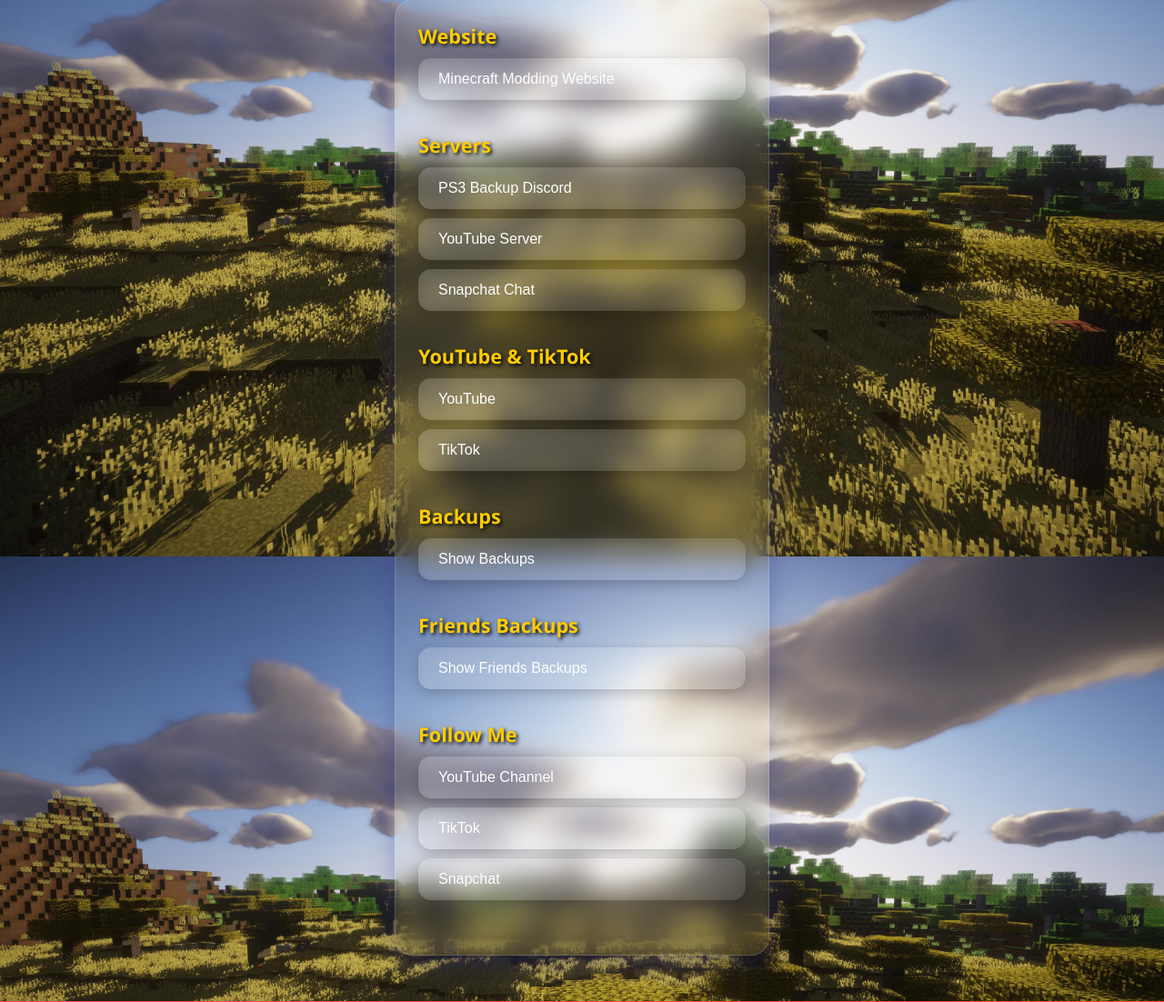
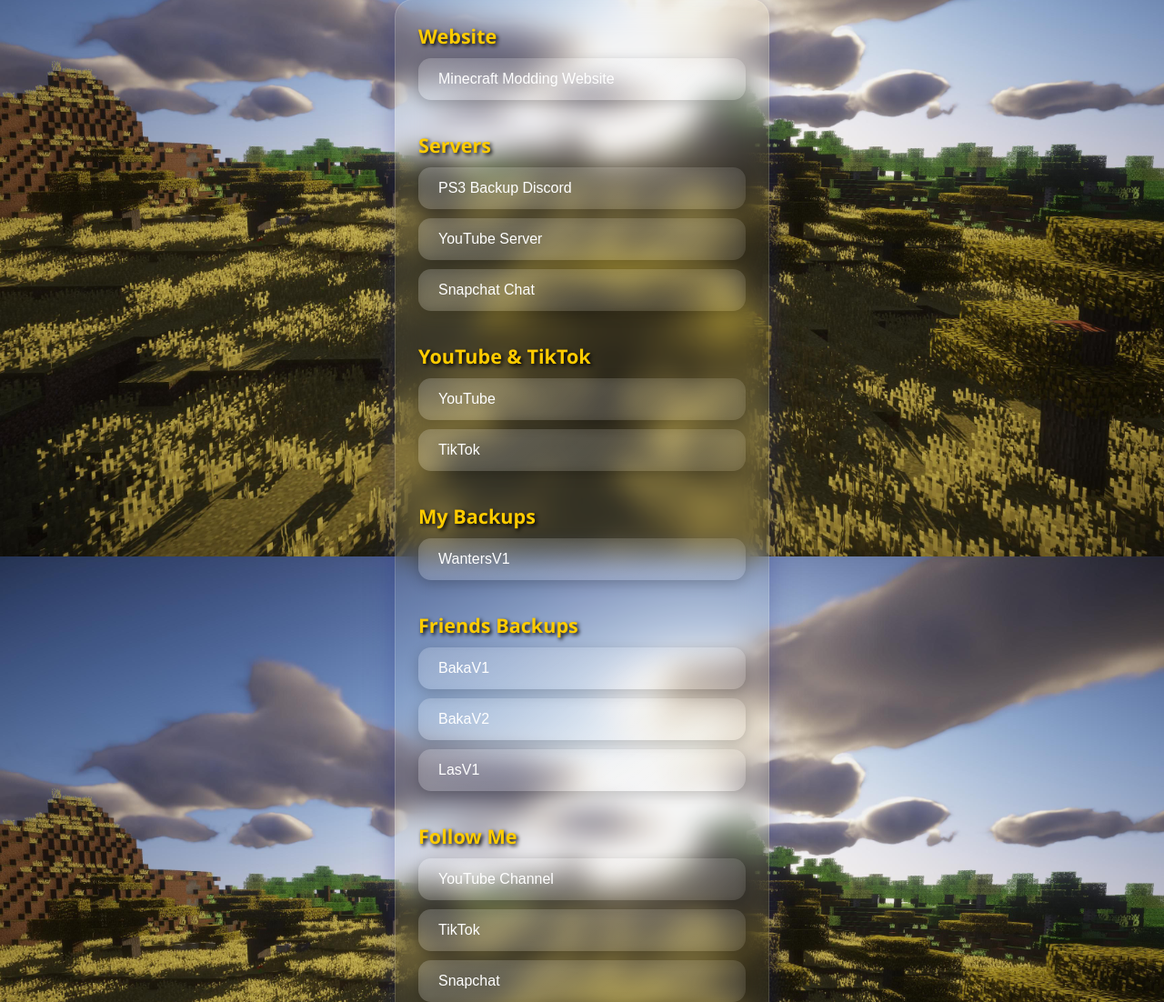
Before and after one commit to GabiMinecraft02/GabiMinecraft02-website, a Django app: page / in a window 1280 px wide. Shown: the part 188-1290 px from the top of the page at 91% size. Run offline with Django 5.2, Linux system fonts and the light colour scheme.

Commit message:
Update index.html with corrected backup and friends backup buttons

```diff
--- a/main/templates/main/index.html
+++ b/main/templates/main/index.html
@@ -52,10 +52,10 @@
 
     <!-- Backups Category -->
     <div class="category">
-        <div class="category-title">Backups</div>
-        <button onclick="toggleSubmenu('backups-sub')">Show Backups</button>
+        <div class="category-title">My Backups</div>
+        <button onclick="toggleSubmenu('backups-sub')">WantersV1</button>
         <div class="submenu" id="backups-sub">
-            <button onclick="window.open('/tools/advancements/WantersV1', '_blank')">Wanters V1</button>
+            <button onclick="window.open('/tools/advancements/WantersV1', '_blank')">advancements</button>
             <!-- Ajout futur: archive et pkg grisés -->
             <button disabled>Download Archive (Coming Soon)</button>
             <button disabled>Download PKG (Coming Soon)</button>
@@ -65,17 +65,27 @@
 <!-- Friends Backup Category -->
 <div class="category">
     <div class="category-title">Friends Backups</div>
-        <button onclick="toggleSubmenu('friends-sub')">Show Friends Backups</button>
-        <div class="submenu" id="friends-sub">
-            <button onclick="window.open('/tools/advancements/BakaV1', '_blank')">Baka V1</button>
+
+    <!-- BakaV1 -->
+    <button onclick="toggleSubmenu('baka1-sub')">BakaV1</button>
+    <div class="submenu" id="baka1-sub">
+        <button onclick="window.open('/tools/advancements/BakaV1', '_blank')">advancements</button>
         <button disabled>Download Archive (Coming Soon)</button>
         <button disabled>Download PKG (Coming Soon)</button>
+    </div>
 
-            <button onclick="window.open('/tools/advancements/BakaV2', '_blank')">Baka V2</button>
+    <!-- BakaV2 -->
+    <button onclick="toggleSubmenu('baka2-sub')">BakaV2</button>
+    <div class="submenu" id="baka2-sub">
+        <button onclick="window.open('/tools/advancements/BakaV2', '_blank')">advancements</button>
         <button disabled>Download Archive (Coming Soon)</button>
         <button disabled>Download PKG (Coming Soon)</button>
+    </div>
 
-            <button onclick="window.open('/tools/advancements/LasV1', '_blank')">Las V1</button>
+    <!-- LasV1 -->
+    <button onclick="toggleSubmenu('las1-sub')">LasV1</button>
+    <div class="submenu" id="las1-sub">
+        <button onclick="window.open('/tools/advancements/LasV1', '_blank')">advancements</button>
         <button disabled>Download Archive (Coming Soon)</button>
         <button disabled>Download PKG (Coming Soon)</button>
     </div>
```
Lines whose indentation alone changed are shown as unchanged.
